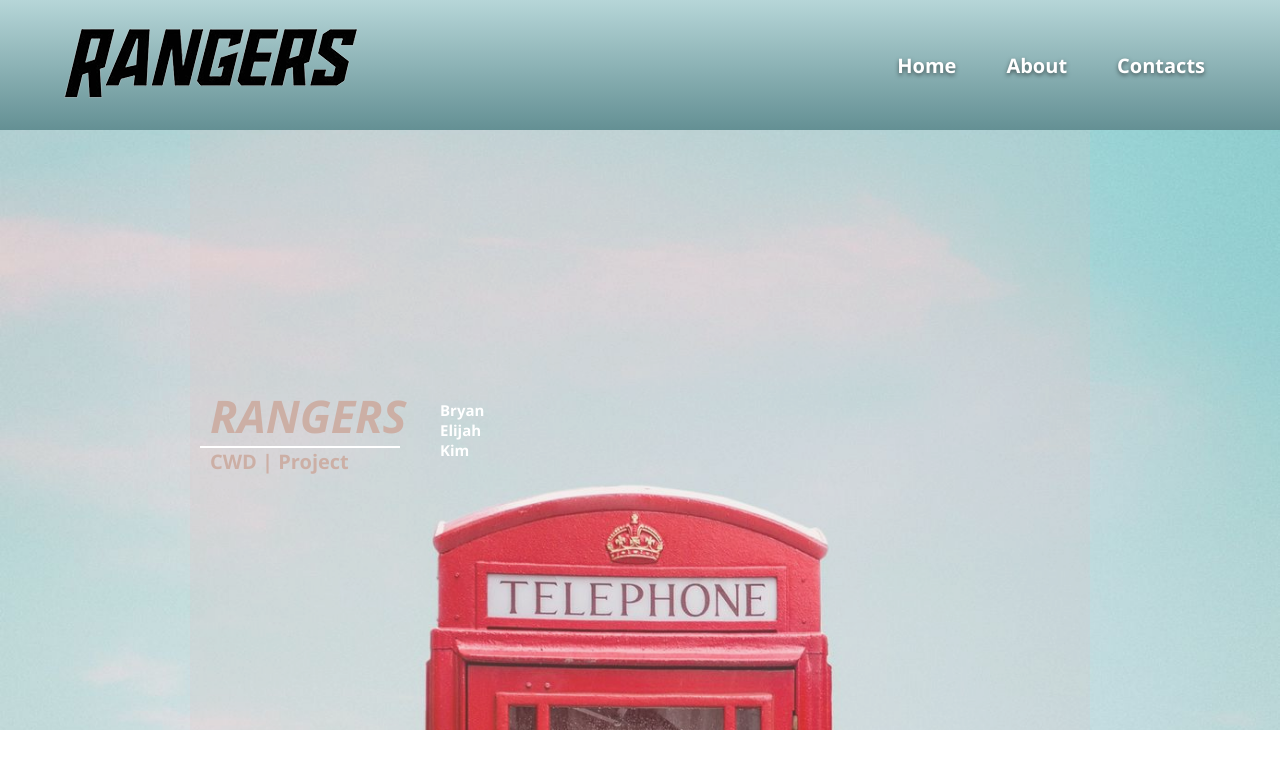
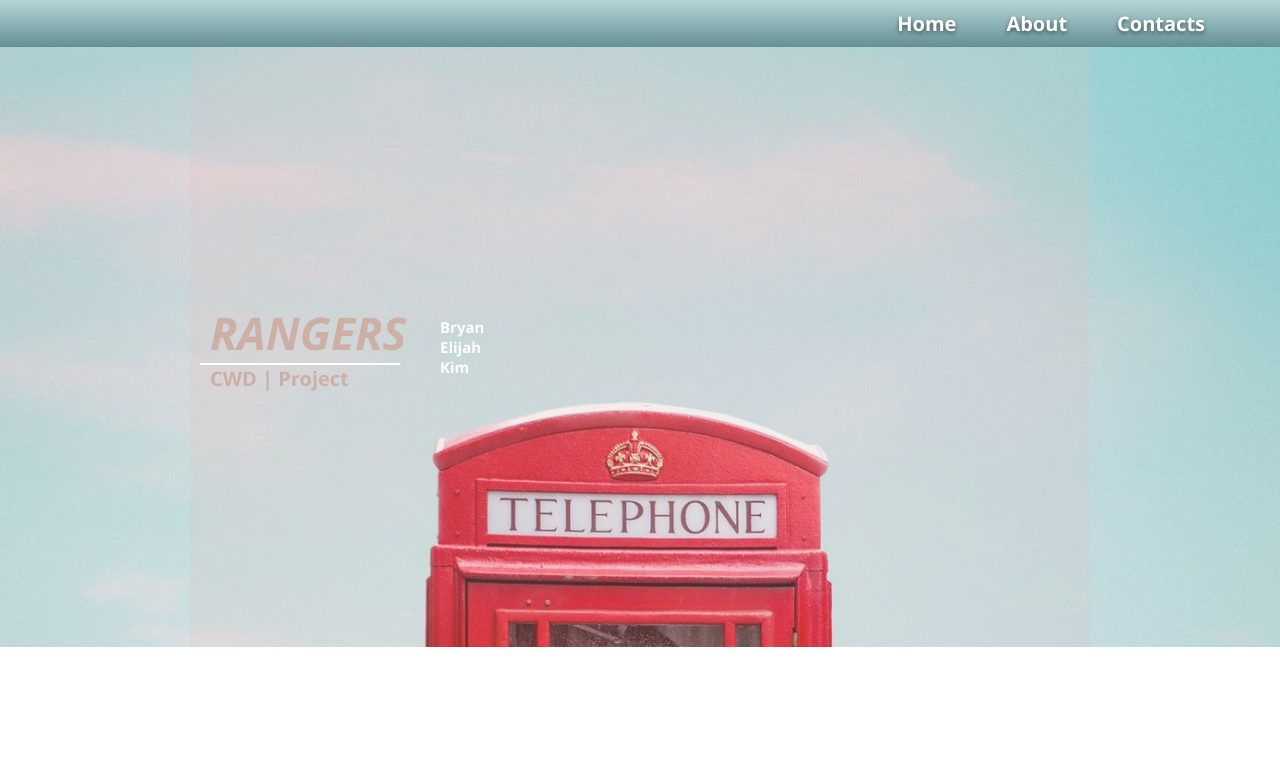
Before and after one commit to kimberlyviloria/Rangers_Portfolio, a plain HTML site: page index.html in a window 1280 px wide. Drawn offline with nearby package versions, Linux system fonts and the light colour scheme.

Commit message:
Update index.html

```diff
--- a/index.html
+++ b/index.html
@@ -11,7 +11,7 @@
 <body>
     <nav id="navbar">
         <h1 class="logo">
-            <i><img src="images/rangers.png" alt=""></i>
+<!--             <i><img src="images/rangers.png" alt=""></i> -->
         </h1>
         <ul id="nav">
             <li><a href="#">Home</a></li>
```
